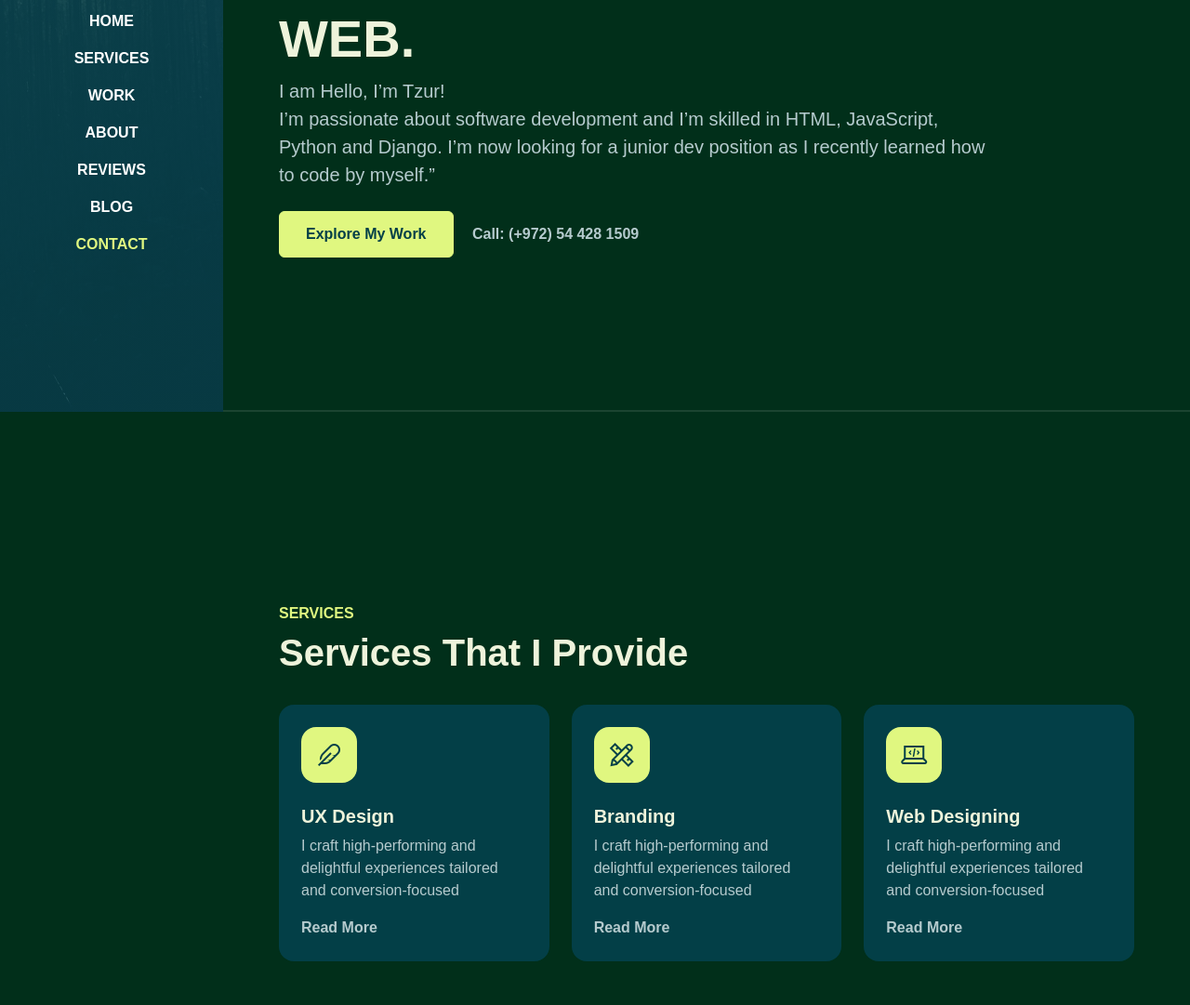
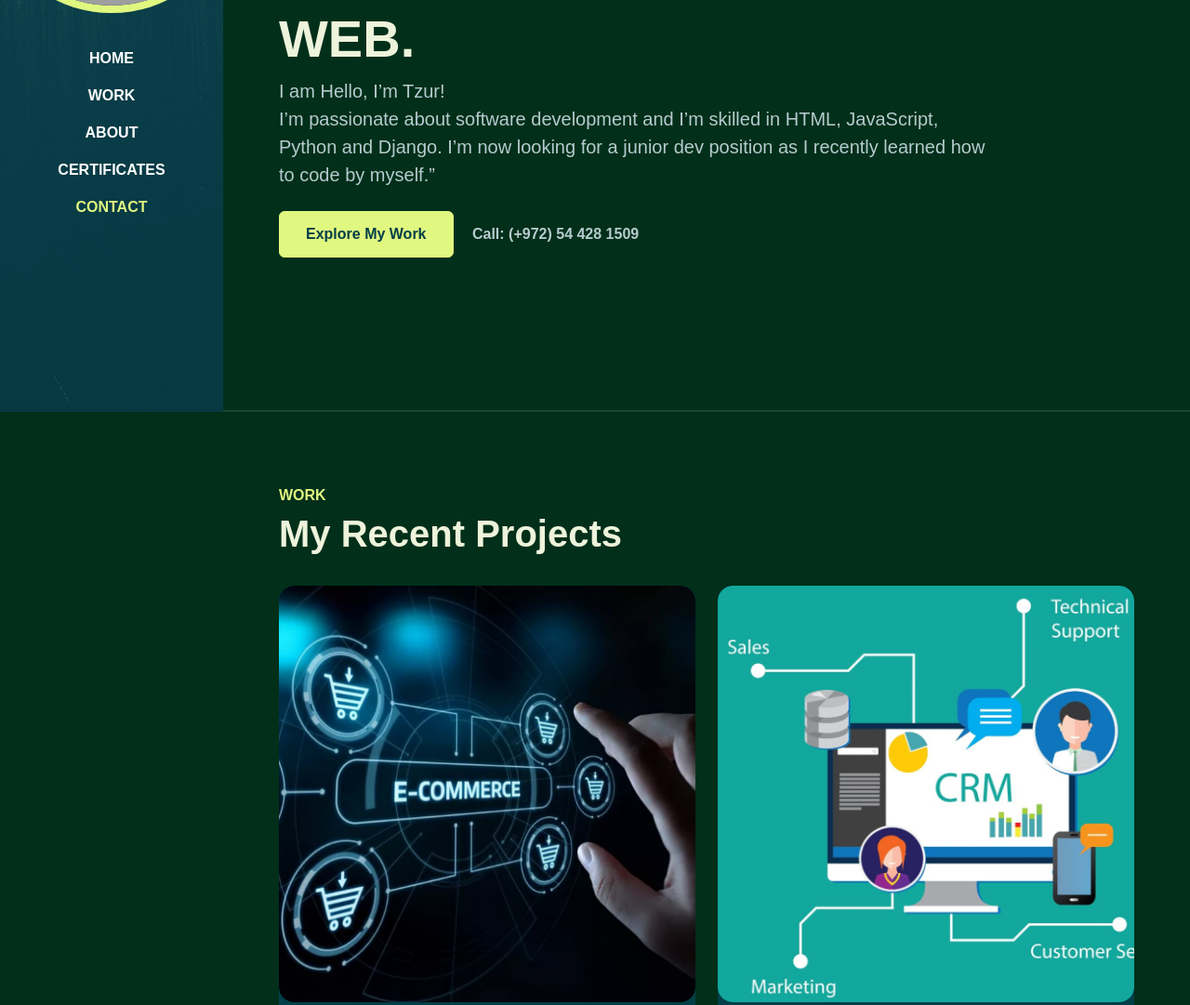
Before and after one commit to Tzur1234/Portfolio, a plain HTML site: page index.html in a window 1280 px wide. Shown: the part 357-1438 px from the top of the page at 93% size. Drawn offline with Linux system fonts and the light colour scheme; files that its build step writes are made by us from their sources; grey boxes are pictures that could not be loaded; a web font is replaced by a local one.

Commit message:
new changes

```diff
--- a/index.html
+++ b/index.html
@@ -37,19 +37,16 @@
                         <a class="nav-link" href="#home">Home</a>
                     </li>
                     <li class="nav-item">
-                        <a class="nav-link" href="#services">Services</a>
-                    </li>
-                    <li class="nav-item">
                         <a class="nav-link" href="#work">Work</a>
                     </li>
                     <li class="nav-item">
                         <a class="nav-link" href="#about">About</a>
                     </li>
+                    <!-- <li class="nav-item">
+                        <a class="nav-link" href="#reviews">Reviews</a>
+                    </li> -->
                     <li class="nav-item">
-                        <a class="nav-link" href="#reviews">Reviews</a>
-                    </li>
-                    <li class="nav-item">
-                        <a class="nav-link" href="#blog">Blog</a>
+                        <a class="nav-link" href="#certification">Certificates</a>
                     </li>
                     <li class="nav-item">
                         <a class="nav-link" href="#contact">Contact</a>
@@ -85,57 +82,6 @@
         </section>
         <!-- //HOME -->
 
-        <!-- SERVICES -->
-        <section id="services" class="full-height px-lg-5">
-            <div class="container">
-
-                <div class="row pb-4" data-aos="fade-up">
-                    <div class="col-lg-8">
-                        <h6 class="text-brand">SERVICES</h6>
-                        <h1>Services That I Provide</h1>
-                    </div>
-                </div>
-
-                <div class="row gy-4">
-
-                    <div class="col-md-4" data-aos="fade-up">
-                        <div class="service p-4 bg-base rounded-4 shadow-effect">
-                            <div class="iconbox rounded-4">
-                                <i class="las la-feather"></i>
-                            </div>
-                            <h5 class="mt-4 mb-2">UX Design</h5>
-                            <p>I craft high-performing and delightful experiences tailored and conversion-focused</p>
-                            <a href="#" class="link-custom">Read More</a>
-                        </div>
-                    </div>
-
-                    <div class="col-md-4" data-aos="fade-up" data-aos-delay="300">
-                        <div class="service p-4 bg-base rounded-4 shadow-effect">
-                            <div class="iconbox rounded-4">
-                                <i class="las la-pencil-ruler"></i>
-                            </div>
-                            <h5 class="mt-4 mb-2">Branding</h5>
-                            <p>I craft high-performing and delightful experiences tailored and conversion-focused</p>
-                            <a href="#" class="link-custom">Read More</a>
-                        </div>
-                    </div>
-
-                    <div class="col-md-4" data-aos="fade-up" data-aos-delay="600">
-                        <div class="service p-4 bg-base rounded-4 shadow-effect">
-                            <div class="iconbox rounded-4">
-                                <i class="las la-laptop-code"></i>
-                            </div>
-                            <h5 class="mt-4 mb-2">Web Designing</h5>
-                            <p>I craft high-performing and delightful experiences tailored and conversion-focused</p>
-                            <a href="#" class="link-custom">Read More</a>
-                        </div>
-                    </div>
-
-                </div>
-
-            </div>
-        </section>
-        <!-- SERVICES -->
 
         <!-- WORK -->
         <section id="work" class="full-height px-lg-5">
@@ -321,8 +267,7 @@
                                 <div class="bg-base p-4 rounded-4 shadow-effect">
                                     <h4>GitHub</h4>
                                     <a href=""><i class="lab la-github"></i></a>
-                                    <p class="text-brand mb-2">Twitter (2018 - 2020)</p>
-                                    <p class="mb-0">All we are more and design lorem ipsum dolor creativity sit amet consectetur adipisicing elit</p>
+                                    <p class="mb-0">Constantly uploads projects to the GitHub</p>
                                 </div>
                             </div>
 
@@ -330,8 +275,7 @@
                                 <div class="bg-base p-4 rounded-4 shadow-effect">
                                     <h4>Docker</h4>
                                     <a href=""><i class="lab la-docker"></i></a>
-                                    <p class="text-brand mb-2">Twitter (2018 - 2020)</p>
-                                    <p class="mb-0">All we are more and design lorem ipsum dolor creativity sit amet consectetur adipisicing elit</p>
+                                    <p class="mb-0">I experienced working with containers in the development phase and production</p>
                                 </div>
                             </div>
 
@@ -348,7 +292,7 @@
         <!-- //ABOUT -->
 
         <!-- REVIEWS -->
-        <section id="reviews" class="full-height px-lg-5">
+        <!-- <section id="reviews" class="full-height px-lg-5">
             <div class="container">
 
                 <div class="row pb-4" data-aos="fade-up">
@@ -420,16 +364,16 @@
                 </div>
 
             </div>
-        </section>
+        </section> -->
         <!-- //REVIEWS -->
 
         <!-- Courses I have completed -->
-        <section id="blog" class="full-height px-lg-5">
+        <section id="certification" class="full-height px-lg-5">
             <div class="container">
 
                 <div class="row pb-4" data-aos="fade-up">
                     <div class="col-lg-8">
-                        <h6 class="text-brand">BLOG</h6>
+                        <h6 class="text-brand">Courses & Certificates</h6>
                         <h1>Courses & Certificates </h1>
                     </div>
                 </div>
@@ -457,7 +401,7 @@
                             <div class="card-custom-content p-4">
                                 <p class="text-brand mb-2">1 January, 2023</p>
                                 <h5 class="mb-4">Modern JavaScript From The Beginning 5</h5>
-                                <a href="https://www.udemy.com/course/modern-javascript-from-the-beginning/" class="link-custom">Read More</a>
+                                <a href="https://www.udemy.com/course/modern-javascript-from-the-beginning/" class="link-custom">Full course description</a>
                             </div>
                         </div>
                     </div>
@@ -494,7 +438,7 @@
 
             </div>
         </section>
-        <!-- //BLOG -->
+        <!-- //Certifications -->
 
         <!-- CONTACT -->
         <section id="contact" class="full-height px-lg-2">
```
